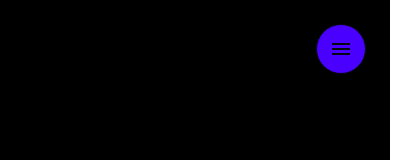
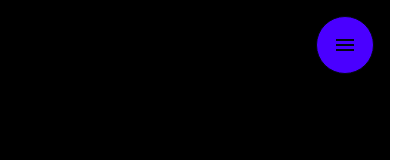
Before and after one commit to Lokie-ree/dev-portfolio, a Next.js app: page / in a window 390 px wide. Shown: the top 160 px of the page, 416 px wide, since content can reach past the window. Built offline with nearby package versions, Linux system fonts and the light colour scheme.

Commit message:
hotfix for Navbar overflow hiding the menu toggle button

```diff
--- a/app/globals.css
+++ b/app/globals.css
@@ -23,6 +23,11 @@ body {
   font-family: Arial, Helvetica, sans-serif;
 }
 
+body,
+html {
+  @apply overflow-x-hidden;
+}
+
 @layer utilities {
   .hover-color_scale {
     @apply hover:text-secondary hover:scale-125 transition-all duration-300;
@@ -45,7 +50,7 @@ body {
   }
 
   .nav-toggle_btn {
-    @apply md:hidden absolute top-6 right-6 border rounded-full z-50 text-gray-950 border-gray-950 bg-primary p-3;
+    @apply md:hidden absolute top-4 right-4 border rounded-full z-50 text-gray-950 border-gray-950 bg-primary p-4;
   }
 
   .hero-motion_section {
```
